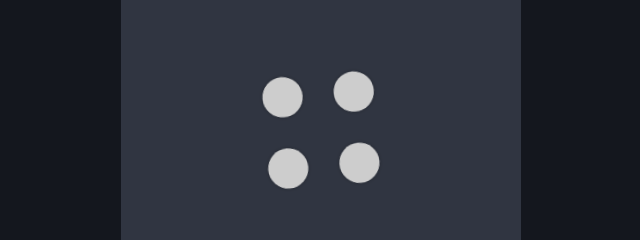
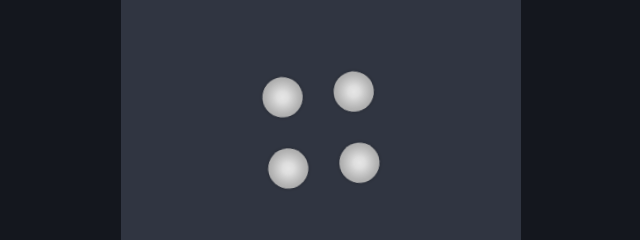
Before and after one commit to irothenbaum/mehmoh, a React (Vite) app: page / in a window 1280 px wide. Shown: the part 310-550 px from the top of the page, without its empty margins (319-959 px from the left). Built offline with nearby package versions, Linux system fonts and the light colour scheme.

Commit message:
Little gradient action on the vertex

```diff
--- a/src/components/GameOverResult.jsx
+++ b/src/components/GameOverResult.jsx
@@ -98,7 +98,7 @@ function GameOverResult(props) {
           <h3>TOTAL</h3>
           <div className="score-container-inner">
             <Score onTick={v => setValue(v)} score={score} />
-            <FireEffect isActive={value && value > prevBest.current} />
+            <FireEffect isActive={value > prevBest.current} />
           </div>
           <p>prev best: {prevBest.current}</p>
         </div>
--- a/src/components/VertexPolygon.scss
+++ b/src/components/VertexPolygon.scss
@@ -95,6 +95,8 @@ $opposite25: calc(75% - var(--vertex-radius));
      height: $collapsedDimension;
      width: $collapsedDimension;
      box-shadow: none;
+
+     &:after, &:before {opacity: 0;}
    }
   }
 }
--- a/src/components/utility/Vertex.scss
+++ b/src/components/utility/Vertex.scss
@@ -8,11 +8,36 @@
   height: var(--vertex-diameter);
   border-radius: 50%;
   background-color: var(--vertex-color);
+  position: relative;
+  overflow: hidden;
   transition:
           all constants.$growthTransition,
           background-color constants.$transition;
 
+  &:before, &:after {
+    content: '';
+    position:absolute;
+    z-index: 2;
+    top: 0;
+    left: 0;
+    width: 100%;
+    height: 100%;
+    transition: opacity constants.$transition;
+    opacity: 1;
+  }
+
+  &:before {
+    background-image: radial-gradient(colors.$sunbeam-50 0%, transparent 60%);
+  }
+  &:after {
+    background-image: radial-gradient(transparent 20%, colors.$shadow-25 100%);
+  }
+
   &.active {
+    &:after {
+      opacity: 0;
+    }
+
     @include elements.shadow1(colors.$activeColor);
     background-color: var(--active-color);
 
@@ -26,5 +51,10 @@
     cursor: not-allowed;
     @include elements.shadow1(transparent);
     background-color: colors.$shadow-25;
+    background-image: none;
+
+    &:before {
+      opacity: 0;
+    }
   }
 }
--- a/src/styles/colors.scss
+++ b/src/styles/colors.scss
@@ -28,3 +28,4 @@ $shadow-10: rgba(0,0,0, 0.10);
 $shadow-25: rgba(0,0,0, 0.25);
 $shadow-50: rgba(0,0,0, 0.50);
 $sunbeam-25: rgba(255,255,255, 0.25);
+$sunbeam-50: rgba(255,255,255, 0.50);
```
